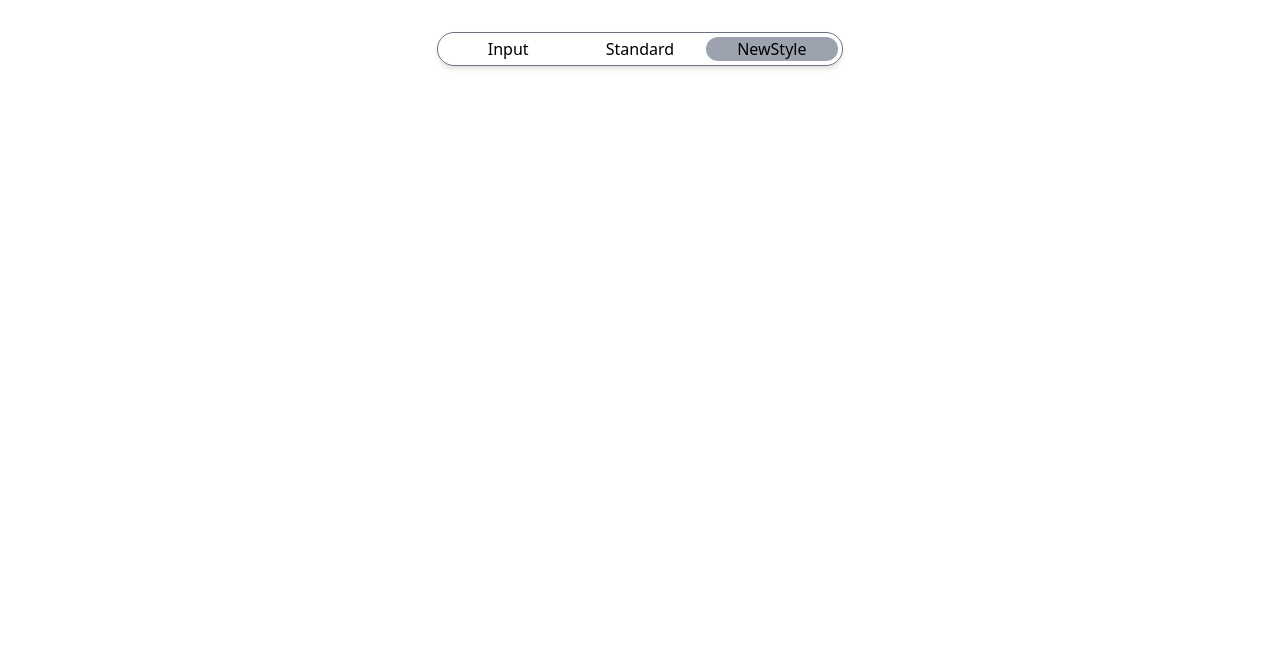
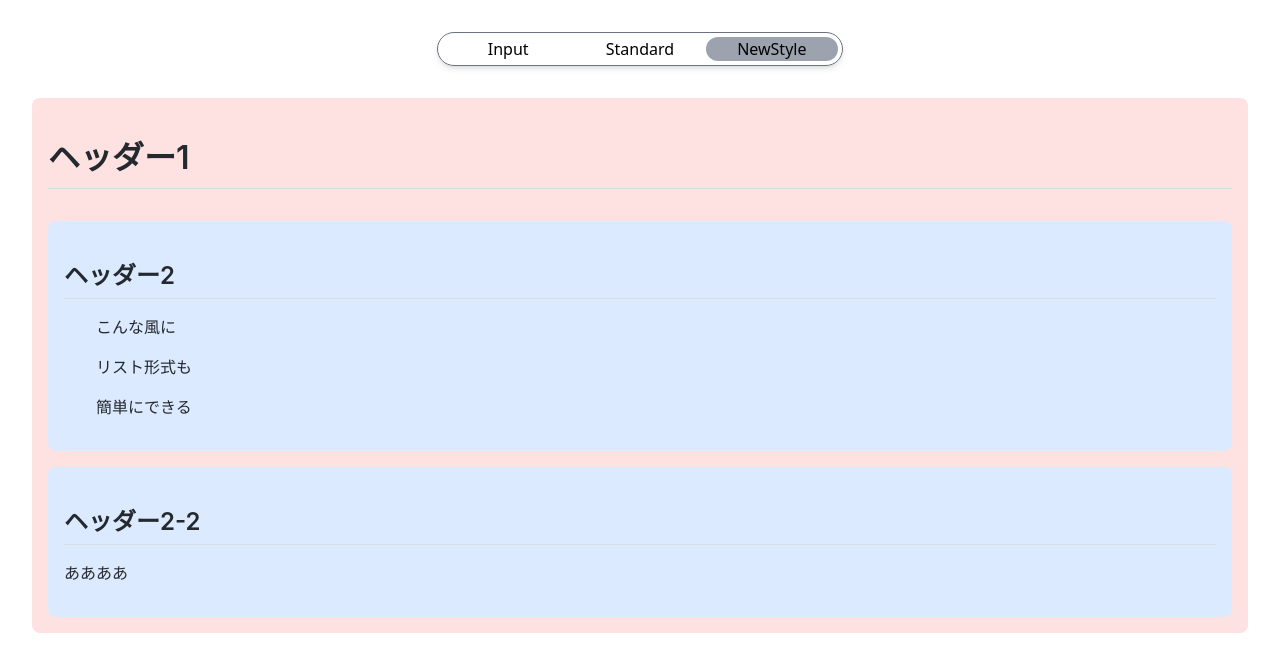
Before and after one commit to koke-desu/md-reader, a Next.js app: page / in a window 1280 px wide. Both pictures are taken after a click on the button "NewStyle". Shown: the top 672 px of the page. Built offline with nearby package versions, Linux system fonts and the light colour scheme.

Commit message:
閉じているかどうか分かるようにデザインを改善

```diff
--- a/components/ExtendHeader/ExtendHeader.tsx
+++ b/components/ExtendHeader/ExtendHeader.tsx
@@ -19,7 +19,11 @@ const ExtendHeader: React.FC<Props> = ({ parsedMD, depth }) => {
           return (
             <div
               key={`header-${depth}-${index}`}
-              className={"p-4 flex mt-4 flex-col rounded-lg " + colors[depth]}
+              className={
+                "p-4 flex mt-4 flex-col rounded-lg cursor-pointer " +
+                colors[depth] +
+                (childrenOpen[index] ? "" : " shadow-lg cursor-zoom-in") // 閉じてるときは影をつけて分かりやすく
+              }
               onClick={(e) => {
                 e.stopPropagation();
                 const nextOpen = childrenOpen.slice();
--- a/globalState/inputText.ts
+++ b/globalState/inputText.ts
@@ -1,6 +1,18 @@
 import { atom, useRecoilState } from "recoil";
 
-const InputText = atom({ key: "inputText", default: "" });
+const defaultText = `
+# ヘッダー1
+## ヘッダー2
+
+* こんな風に
+* リスト形式も
+* 簡単にできる
+
+## ヘッダー2-2
+ああああ
+`;
+
+const InputText = atom({ key: "inputText", default: defaultText });
 
 export const useInputText = () => {
   return useRecoilState(InputText);
```
